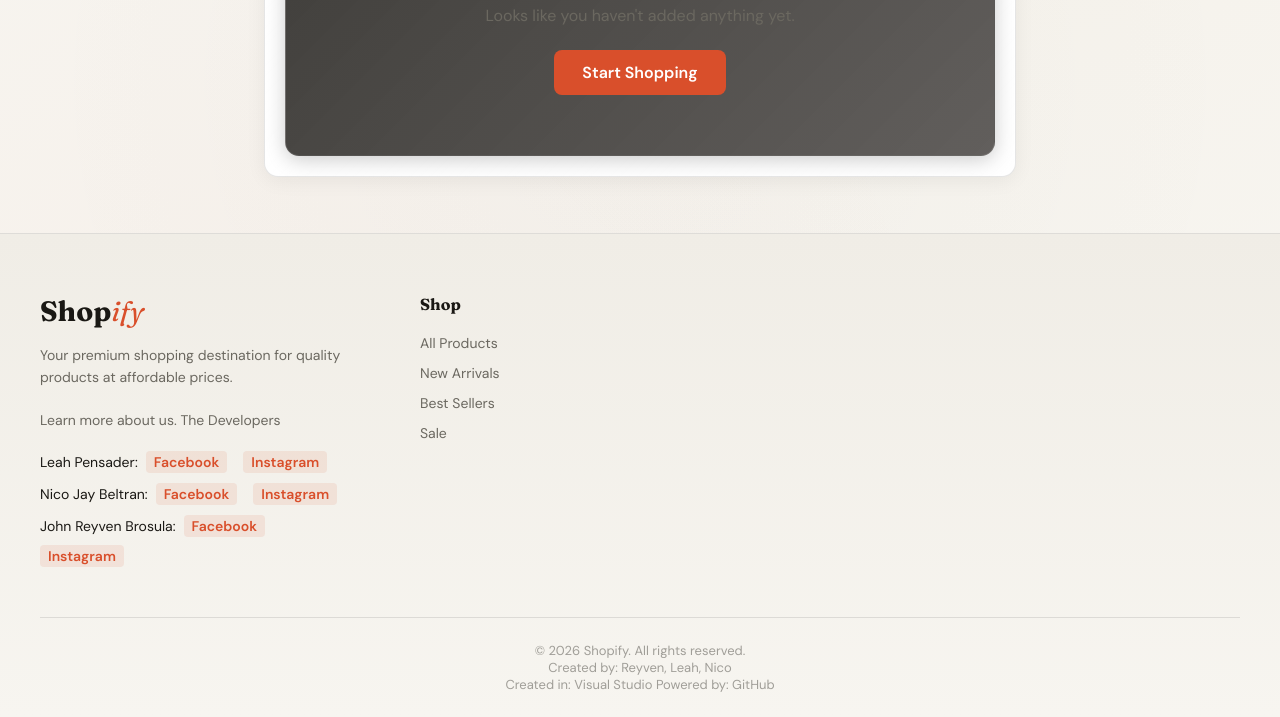
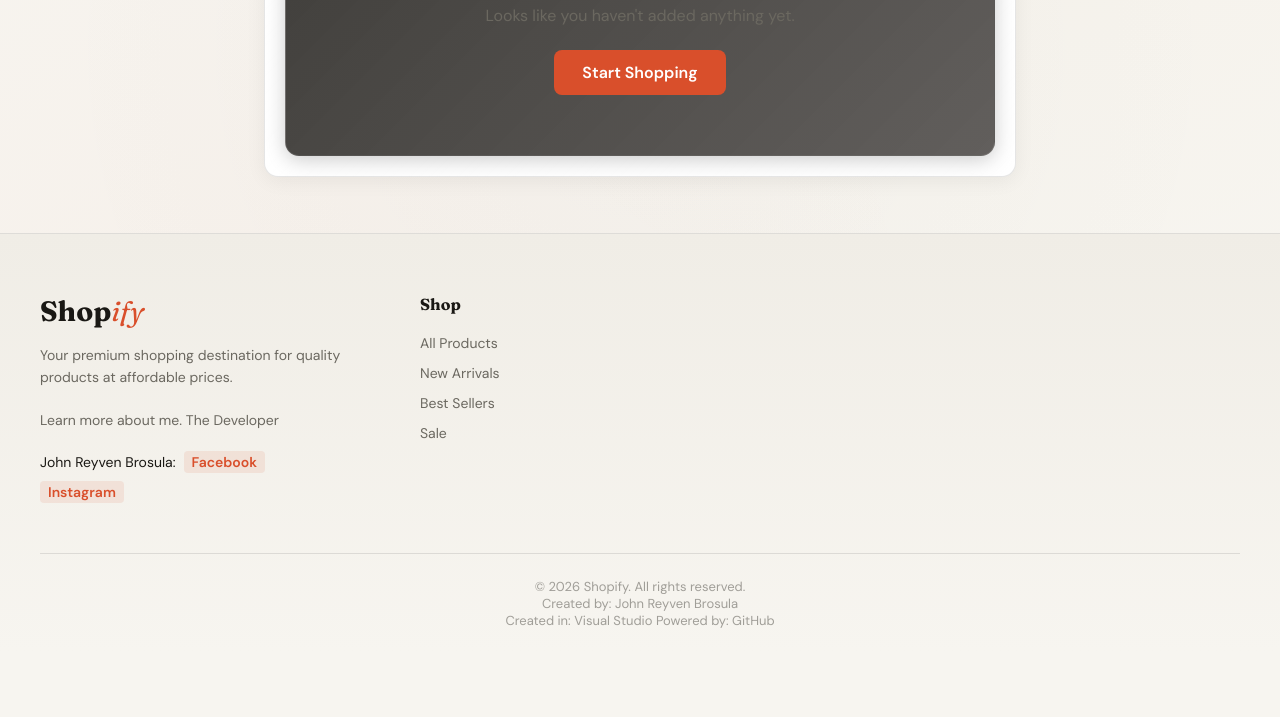
Before and after one commit to johnreyvenbrosula-crypto/shopifyweb, a plain HTML site: page cart.html in a window 1280 px wide. Shown: the part 554-1271 px from the top of the page. After the commit the page ends 1207 px from the top, so only its background shows below. Drawn offline with Linux system fonts and the light colour scheme.

Commit message:
Update cart.html

```diff
--- a/cart.html
+++ b/cart.html
@@ -110,20 +110,8 @@
     <div class="footer-brand">
       <a href="index.html" class="footer-logo">Shop<em>ify</em></a>
       <p class="footer-tagline">Your premium shopping destination for quality products at affordable prices.</p>
-      <p class="footer-tagline">Learn more about us. The Developers</p>
+      <p class="footer-tagline">Learn more about me. The Developer</p>
       <div class="footer-social">
-        <p>
-  Leah Pensader:<br>
-  <a href="https://www.facebook.com/leah.pensader" target="_blank" rel="noopener noreferrer">Facebook</a><br>
-  <a href="https://www.instagram.com/leiipen_onth3wall" target="_blank" rel="noopener noreferrer">Instagram</a>
-       </p>
-
-        <p>
-  Nico Jay Beltran:<br>
-  <a href="https://www.facebook.com/nicojay.beltran" target="_blank" rel="noopener noreferrer">Facebook</a><br>
-  <a href="https://www.instagram.com/njaykiee" target="_blank" rel="noopener noreferrer">Instagram</a>
-</p>
-
         <p>
   John Reyven Brosula:<br>
   <a href="https://www.facebook.com/jhnryvn.h" target="_blank" rel="noopener noreferrer">Facebook</a><br>
@@ -144,7 +132,7 @@
   </div>
   <div class="footer-bottom">
     <p>&copy; 2026 Shopify. All rights reserved.</p>
-    <p>Created by: Reyven, Leah, Nico</p>
+    <p>Created by: John Reyven Brosula</p>
     <p>Created in: Visual Studio Powered by: GitHub</p>
   </div>
 </footer>
```
